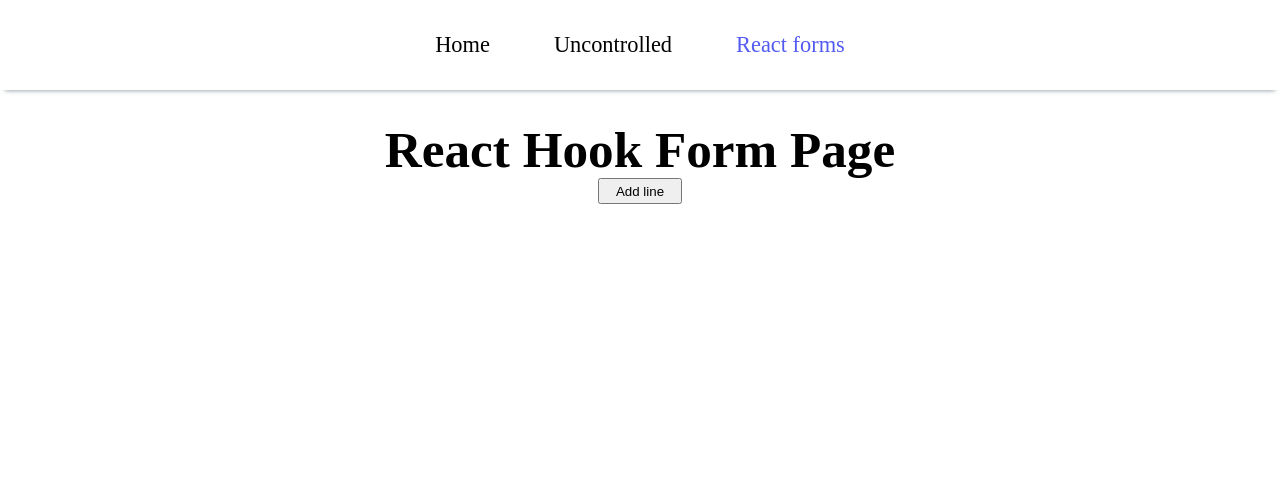
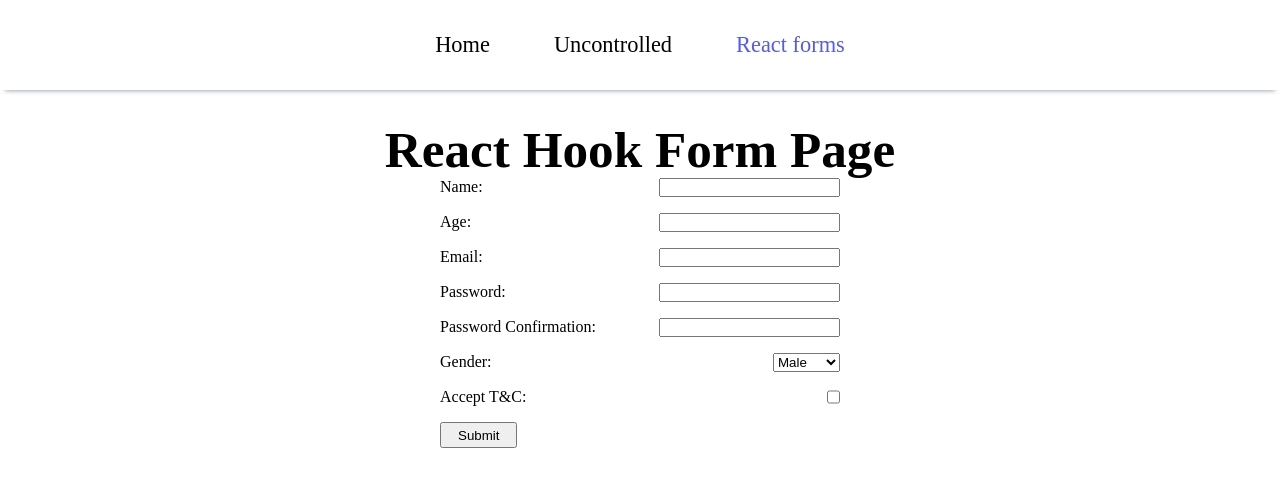
Before and after one commit to TvaExperts/rss-react, a React (Vite) app: page /react_hook in a window 1280 px wide. Shown: the top 486 px of the page. Built offline with nearby package versions, Linux system fonts and the light colour scheme.

Commit message:
feat: start work with react hook form

```diff
--- a/package.json
+++ b/package.json
@@ -15,6 +15,7 @@
     "@reduxjs/toolkit": "^1.9.7",
     "react": "^18.2.0",
     "react-dom": "^18.2.0",
+    "react-hook-form": "^7.48.2",
     "react-redux": "^8.1.3",
     "react-router-dom": "^6.20.0",
     "yup": "^1.3.2"
--- /dev/null
+++ b/src/components/forms/ReactHookForm.tsx
@@ -0,0 +1,76 @@
+import React from 'react';
+import { useForm, SubmitHandler } from 'react-hook-form';
+import styles from './Form.module.css';
+import { FormDataLine } from '../../types';
+
+export interface ReactFormInputs extends FormDataLine {
+  passwordConfirm: string;
+  acceptTC: boolean;
+}
+
+function ReactHookForm() {
+  const {
+    register,
+    handleSubmit,
+    // formState: { errors },
+  } = useForm<ReactFormInputs>();
+  const onSubmit: SubmitHandler<ReactFormInputs> = (data) => console.log(data);
+
+  return (
+    <form onSubmit={handleSubmit(onSubmit)} className={styles.form}>
+      <label htmlFor="name">
+        Name:
+        <input {...register('name')} type="text" name="name" id="name" />
+      </label>
+      <label htmlFor="age">
+        Age:
+        <input {...register('age')} type="number" name="age" id="age" />
+      </label>
+      <label htmlFor="email">
+        Email:
+        <input {...register('email')} type="email" name="email" id="email" />
+      </label>
+      <label htmlFor="password">
+        Password:
+        <input
+          {...register('password')}
+          type="password"
+          name="password"
+          id="password"
+        />
+      </label>
+      <label htmlFor="passwordConfirm">
+        Password Confirmation:
+        <input
+          {...register('passwordConfirm')}
+          type="password"
+          name="passwordConfirm"
+          id="passwordConfirm"
+        />
+      </label>
+      <label htmlFor="gender">
+        Gender:
+        <select {...register('gender')}>
+          <option>Male</option>
+          <option>Female</option>
+        </select>
+      </label>
+      {/* <ImageInput ref={formRefs.image} setImageData={setImageData} /> */}
+
+      {/* <CountryInput ref={formRefs.country} /> */}
+      <label htmlFor="acceptTC">
+        Accept T&C:
+        <input
+          {...register('acceptTC')}
+          type="checkbox"
+          name="acceptTC"
+          id="acceptTC"
+        />
+      </label>
+
+      <button type="submit">Submit</button>
+    </form>
+  );
+}
+
+export default ReactHookForm;
--- a/src/components/uncontrolledForm/UncontrolledForm.tsx
+++ b/src/components/forms/UncontrolledForm.tsx
@@ -1,11 +1,11 @@
 import React, { useRef, useState } from 'react';
 import { useNavigate } from 'react-router-dom';
-import { CountryInput, ImageInput } from 'components';
+import { CountryInput, ImageInput } from 'components/index';
 import { useAppDispatch } from '../../hooks/redux';
 import { FormDataLine, FormType, GendersType } from '../../types';
 import { formsDataActions } from '../../reducers/FormsDataSlice';
 import ROUTES from '../../router/routes';
-import styles from './UncontrolledForm.module.css';
+import styles from './Form.module.css';
 
 function UncontrolledForm() {
   const navigate = useNavigate();
--- a/src/components/countryInput/CountryInput.tsx
+++ b/src/components/inputs/countryInput/CountryInput.tsx
@@ -1,6 +1,6 @@
 import { forwardRef, useState } from 'react';
 import styles from './CountryInput.module.css';
-import { useAppSelector } from '../../hooks/redux';
+import { useAppSelector } from '../../../hooks/redux';
 
 function filterCountries(countries: string[], query: string) {
   const countriesStartsWith = countries.filter((country) =>
@@ -42,13 +42,11 @@ const CountryInput = forwardRef<HTMLInputElement>((_, ref) => {
         id="country"
         className={styles.input}
         ref={ref}
-        // onBlur={handleBlur}
       />
       {text.length !== 0 && filteredCountries.length !== 0 && isOpen && (
         <ul className={styles.list}>
           {filteredCountries.map((country) => {
             return (
-              // eslint-disable-next-line jsx-a11y/click-events-have-key-events,jsx-a11y/no-noninteractive-element-interactions
               <li
                 className={styles.item}
                 key={country}
--- a/src/pages/ReactHookFormPage.tsx
+++ b/src/pages/ReactHookFormPage.tsx
@@ -1,36 +1,11 @@
 import React from 'react';
-import { useNavigate } from 'react-router-dom';
-import { useAppDispatch } from '../hooks/redux';
-import { formsDataActions } from '../reducers/FormsDataSlice';
-import { FormDataLine, FormType, GendersType } from '../types';
-import ROUTES from '../router/routes';
+import { ReactHookForm } from 'components';
 
 function ReactHookFormPage() {
-  const dispatch = useAppDispatch();
-  const navigate = useNavigate();
-  function onClick() {
-    const dataLine: FormDataLine = {
-      name: 'Name',
-      age: 22,
-      picture: 'fdf',
-      email: 'sd',
-      password: 'sad',
-      gender: GendersType.female,
-      formType: FormType.reactHook,
-      date: new Date().toLocaleTimeString(),
-      country: 'Togo',
-    };
-
-    dispatch(formsDataActions.addLine(dataLine));
-    navigate(ROUTES.home);
-  }
-
   return (
     <div>
       <h1>React Hook Form Page</h1>
-      <button type="button" onClick={onClick}>
-        Add line
-      </button>
+      <ReactHookForm />
     </div>
   );
 }
--- a/src/pages/UncontrolledFormPage.tsx
+++ b/src/pages/UncontrolledFormPage.tsx
@@ -1,5 +1,5 @@
 import React from 'react';
-import { UncontrolledForm } from 'components/index';
+import { UncontrolledForm } from 'components';
 
 function UncontrolledFormPage() {
   return (
--- a/src/pages/home/Home.tsx
+++ b/src/pages/home/Home.tsx
@@ -1,6 +1,6 @@
 import React from 'react';
 
-import { DataLine } from 'components/index';
+import { DataLine } from 'components';
 import { useAppSelector } from '../../hooks/redux';
 import styles from './Home.module.css';
 
```
Also changed, not shown: src/components/index.ts (+4 -3 lines), src/components/forms/Form.module.css (renamed from src/components/uncontrolledForm/UncontrolledForm.module.css), src/components/inputs/countryInput/CountryInput.module.css (renamed from src/components/countryInput/CountryInput.module.css), src/components/inputs/imageInput/ImageInput.tsx (renamed from src/components/imageInput/ImageInput.tsx), 2 other files (tests, documents, lock files or other folders).
